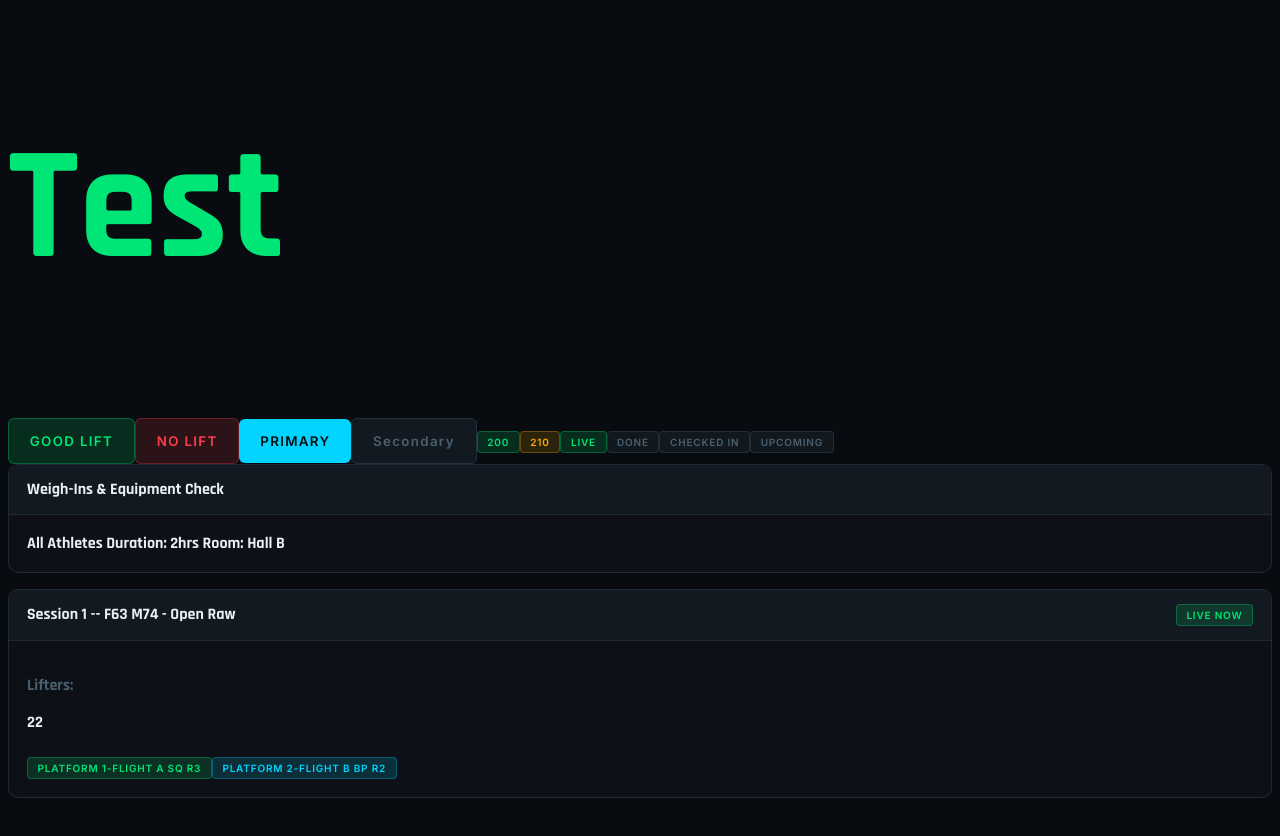
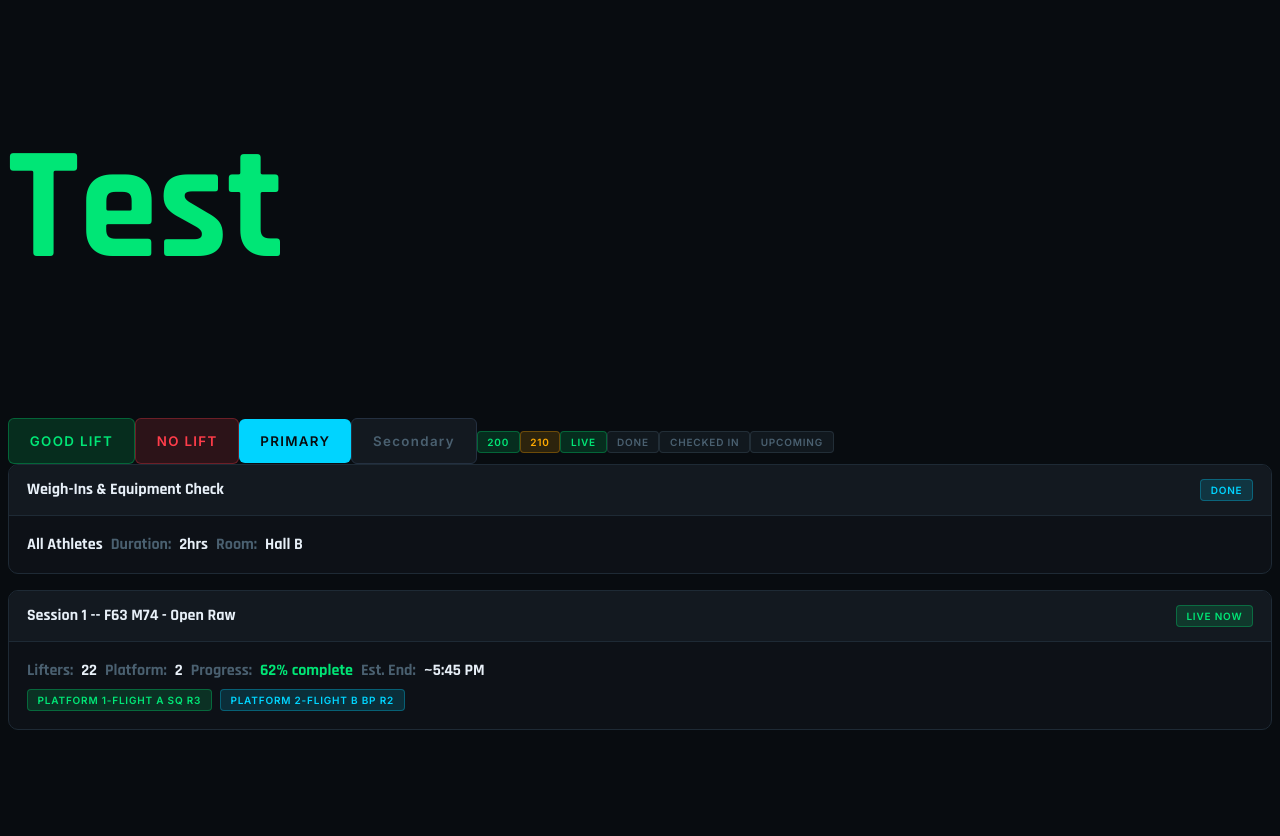
Before and after one commit to kbongco/meet-lifting-track, a Next.js app: page / in a window 1280 px wide. Shown: the top 836 px of the page. Built offline with nearby package versions, Linux system fonts and the light colour scheme.

Commit message:
visual testing and card component completed

```diff
--- a/app/page.tsx
+++ b/app/page.tsx
@@ -19,8 +19,15 @@ export default function Home() {
       <Badge badgeType={"neutral"}>Upcoming</Badge>
       <div style={{ marginBottom: "16px" }}>
         <Card>
-          <CardHeader title="Weigh-Ins & Equipment Check"></CardHeader>
-          <CardBody>All Athletes Duration: 2hrs Room: Hall B</CardBody>
+          <CardHeader title="Weigh-Ins & Equipment Check"
+            extraButton={<Badge badgeType={"completed"}>Done</Badge>}
+          ></CardHeader>
+          <CardBody>
+            <span style={{ display: 'flex', gap: '0.5rem' }}>
+          <p style={{marginBottom: 0, marginTop: 0}}>All Athletes</p>
+              <p style={{ color: '#4a6070', marginBottom: 0, marginTop: 0 }}>Duration:</p><p style={{ marginBottom: 0, marginTop: 0 }}>2hrs</p>
+               <p style={{ color: '#4a6070', marginBottom: 0, marginTop: 0  }}>Room:</p><p style={{marginBottom: 0, marginTop: 0}}>Hall B</p>
+            </span></CardBody>
         </Card>
       </div>
       <div style={{ marginTop: "16px" }}>
@@ -30,11 +37,13 @@ export default function Home() {
             extraButton={<Badge badgeType={"success"}>Live Now</Badge>}
           ></CardHeader>
           <CardBody>
-            <span>
-              <p style={{ color: '#4a6070', paddingBottom: 0 }}>Lifters:</p><p>22</p>
+            <span style={{display: 'flex', gap:'0.5rem'}}>
+              <p style={{ color: '#4a6070', marginBottom: 0, marginTop: 0 }}>Lifters:</p><p style={{marginBottom: 0, marginTop: 0}}>22</p>
+              <p style={{ color: '#4a6070', marginBottom: 0, marginTop: 0  }}>Platform:</p><p style={{marginBottom: 0, marginTop: 0}}>2</p>
+              <p style={{ color: '#4a6070', marginBottom: 0, marginTop: 0 }}>Progress:</p><p style={{ color: '#00e676', marginBottom: 0, marginTop: 0 }}>62% complete</p>
+              <p style={{ color: '#4a6070', marginBottom: 0, marginTop: 0 }}>Est. End:</p><p style={{marginBottom: 0, marginTop: 0}}>~5:45 PM</p>
             </span>
-            {/* Lifters: 22, Platforms: 2, Progress: 62% Complete, Est End: 5:45PM */}
-            <div style={{ paddingTop: "0.5rem" }}>
+            <div style={{ paddingTop: "0.5rem", display: 'flex', gap: '0.5rem' }}>
               <Badge badgeType={"success"}>Platform 1-Flight A Sq R3</Badge>
               <Badge badgeType={"completed"}>Platform 2-Flight B Bp R2</Badge>
             </div>
```
